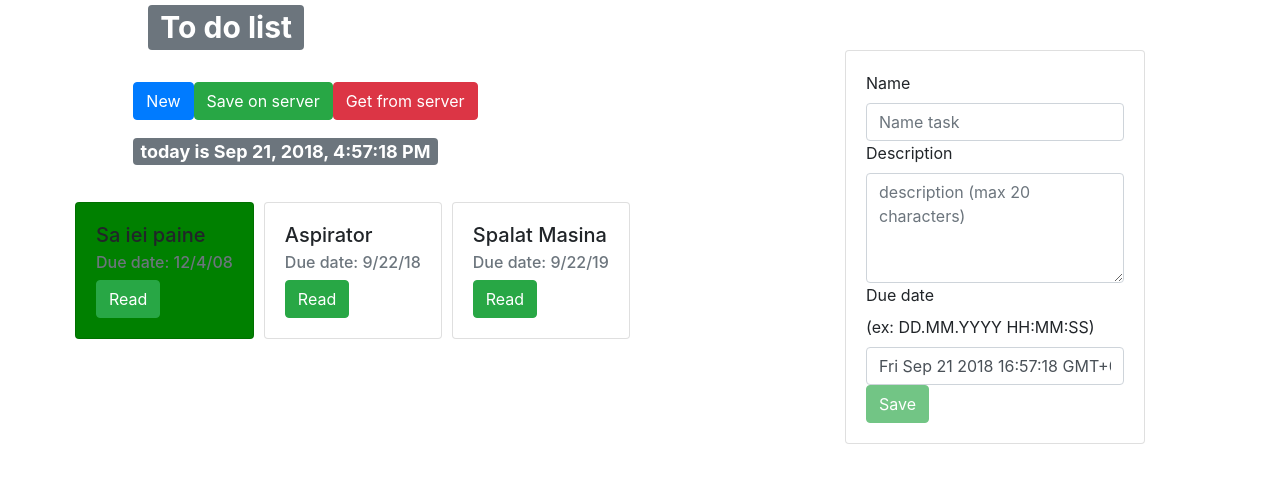
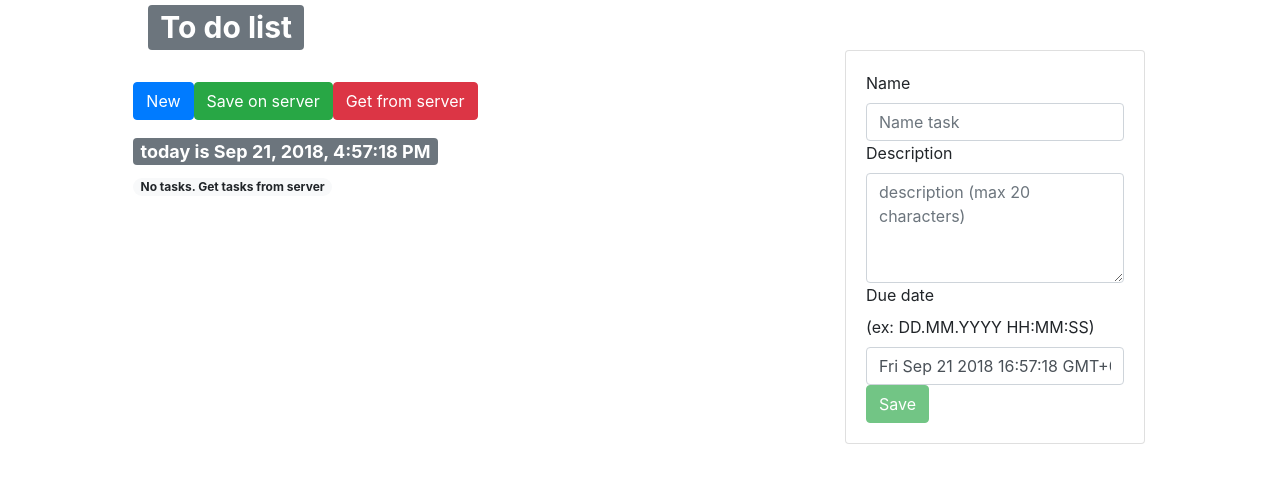
Before and after one commit to gxg10/to-do-task, an Angular app: page /new-task in a window 1280 px wide. Shown: the top 482 px of the page. Built offline with nearby package versions, Linux system fonts and the light colour scheme.

Commit message:
merge overdue + alte mici modif la pipe data

```diff
--- a/src/app/task-model.ts
+++ b/src/app/task-model.ts
@@ -1,3 +1,4 @@
+
 export class Task {
 
    public name: string;
--- a/src/app/task-service.ts
+++ b/src/app/task-service.ts
@@ -9,16 +9,18 @@ export class TaskService {
 
     constructor(private http: HttpClient) {}
 
-    private tasks: Task[] = [
+    private tasks: Task[] = [];
 
-        new Task('Sa iei paine', 'paine graham feliata',
-        new Date('December 4, 2008, 20:30:00')),
-        new Task('Aspirator', 'curatenie de paste',
-        new Date('September 22, 2018, 21:20:00')),
-        new Task('Spalat Masina', 'curatenie de masina',
-        new Date('September 22, 2019, 21:20:00'))
+    // private tasks: Task[] = [
 
-      ];
+    //     new Task('Sa iei paine', 'paine graham feliata',
+    //     new Date('01.01.2018 20:30:11')),
+    //     new Task('Aspirator', 'curatenie de paste',
+    //     new Date('September 22, 2018, 21:20:00')),
+    //     new Task('Spalat Masina', 'curatenie de masina',
+    //     new Date('September 22, 2019, 21:20:00'))
+
+    //   ];
 
     storeOnServer() {
         return this.http.put('https://to-do-list-b4785.firebaseio.com/tasks.json',
@@ -34,10 +36,14 @@ export class TaskService {
     }
 
     sortTasks() {
-        const sortedTasks = this.tasks.sort((a, b) =>
-           new Date(a.due_date).getTime()
-           - new Date(b.due_date).getTime());
-           return sortedTasks;
+
+        if (this.tasks.length !== 0) {
+            const sortedTasks = this.tasks.sort((a, b) =>
+            new Date(a.due_date).getTime()
+            - new Date(b.due_date).getTime());
+            return sortedTasks;
+        }
+
        }
 
     setTasts(tasks: Task[]) {
@@ -65,7 +71,7 @@ export class TaskService {
         tempTask.status = 'done';
     }
 
-    overdueTask(index: number) {
+    setOverdueTask(index: number) {
         const tempTask = this.tasks[index];
         tempTask.status = 'overdue';
     }
@@ -83,7 +89,7 @@ export class TaskService {
     checkIfOverdue() {
         for (let i = 0; i < this.tasks.length; i++) {
             if (this.tasks[i].due_date < this.today) {
-                this.overdueTask(i);
+                this.setOverdueTask(i);
             }
         }
     }
--- a/src/app/to-do-list/task-detail/task-detail.component.html
+++ b/src/app/to-do-list/task-detail/task-detail.component.html
@@ -3,7 +3,7 @@
       <h5 class="card-title">{{task.name}}</h5>
 
       <h6 class="card-subtitle mb-2 text-muted">
-        Due date: {{task.due_date | date :'medium'}}</h6>
+        Due date: {{task.due_date | date }}</h6>
       <h6 class="card-subtitle mb-2 text-muted">Status: {{task.status}}</h6>
       <p class="card-text">
           {{task.small_description}}
--- a/src/app/to-do-list/to-do-item/to-do-item.component.html
+++ b/src/app/to-do-list/to-do-item/to-do-item.component.html
@@ -2,7 +2,7 @@
 [ngStyle]="{'background-color': getStatusTaskColor(it.status)}">
   <div class="card-body">
     <h5 class="card-title">{{it.name}}</h5>
-    <h6 class="card-subtitle mb-2 text-muted">Due date: {{it.due_date | date : 'shortDate'}}</h6>
+    <h6 class="card-subtitle mb-2 text-muted">Due date: {{it.due_date | date}}</h6>
 
     <a [routerLink]="[index]" type="button" routerLinkActive="active"
     class="btn btn-success">Read</a>
--- a/src/app/to-do-list/to-do-list.component.html
+++ b/src/app/to-do-list/to-do-list.component.html
@@ -13,10 +13,14 @@
         </div>
         <h4><span class="badge badge-secondary">
           today is {{today | date: 'medium'}}</span></h4>
+          <p *ngIf="itemList.length === 0">
+          <span class="badge badge-pill badge-light">
+            No tasks. Get tasks from server</span> </p>
     </div>
   </div>
   <br>
   <div class="row">
+
         <app-to-do-item *ngFor="let item of itemList ; let i = index"
         [it]="item" [index]="i"></app-to-do-item>
   </div>
--- a/src/app/to-do-list/to-do-list.component.ts
+++ b/src/app/to-do-list/to-do-list.component.ts
@@ -1,4 +1,4 @@
-import { Component, OnInit, DoCheck } from '@angular/core';
+import { Component, OnInit, DoCheck, OnChanges } from '@angular/core';
 import { Task } from '../task-model';
 import { Router } from '@angular/router';
 import { TaskService } from '../task-service';
@@ -8,7 +8,7 @@ import { TaskService } from '../task-service';
   templateUrl: './to-do-list.component.html',
   styleUrls: ['./to-do-list.component.css']
 })
-export class ToDoListComponent implements OnInit, DoCheck {
+export class ToDoListComponent implements OnInit, DoCheck, OnChanges {
 
   itemList: Task[] = [];
   today: Date;
@@ -18,26 +18,22 @@ export class ToDoListComponent implements OnInit, DoCheck {
 
   ngOnInit() {
     this.itemList = this.taskService.getTasks();
-    this.sort();
+    this.taskService.sortTasks();
+    this.taskService.checkIfOverdue();
+  }
+
+  ngOnChanges() {
+    this.taskService.checkIfOverdue();
   }
 
   ngDoCheck() {
     this.itemList = this.taskService.getTasks();
     this.today = this.taskService.getTodayTime();
-    this.sort();
-    this.taskService.checkIfOverdue();
-  }
-
-  sort() {
-   this.taskService.sortTasks();
+    this.taskService.sortTasks();
   }
 
   newTask() {
     this.router.navigate(['new-task']);
-  }
-
-  overd() {
-    this.taskService.checkIfOverdue();
   }
 
   saveServer() {
```
Also changed, not shown: src/app/to-do-list/to-do-item/to-do-item.component.ts (+7 -2 lines).
